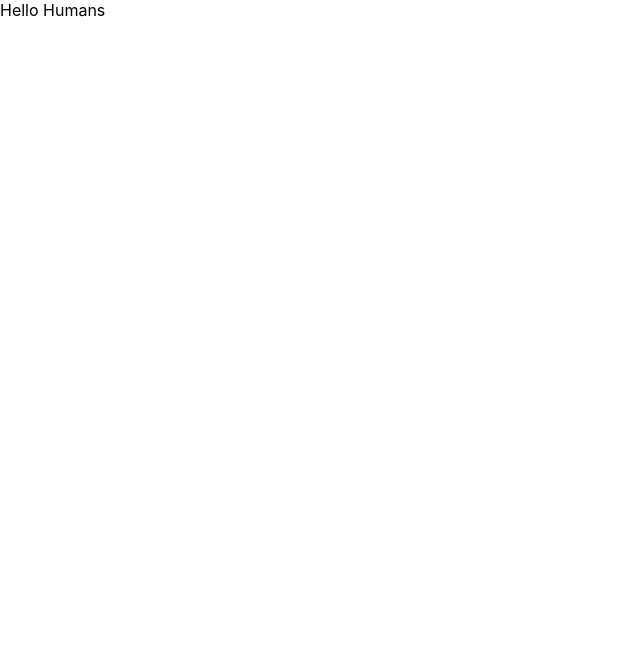
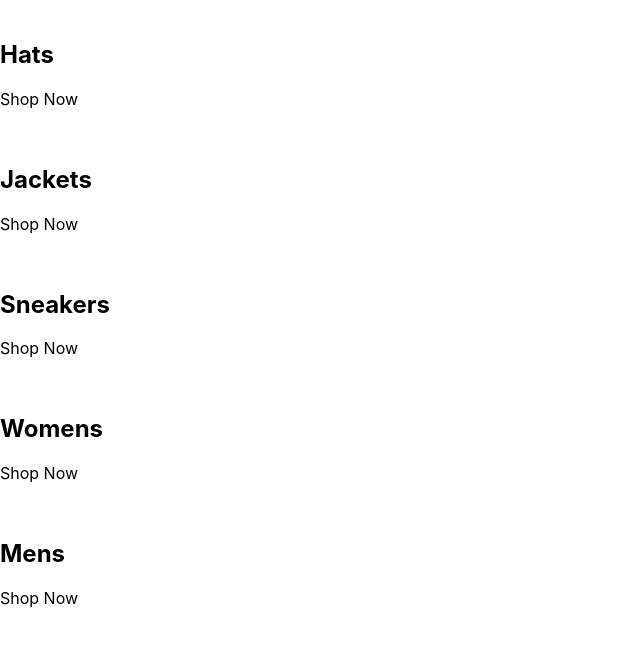
Before and after one commit to Stephen-Roach/cool-clothing-co, a React (Create React App) app: page / in a window 1280 px wide. Shown: the top 646 px of the page, without its empty margins (0-640 px from the left). Built offline with nearby package versions, Linux system fonts and the light colour scheme.

Commit message:
scaffolding the home page

```diff
--- a/src/App.js
+++ b/src/App.js
@@ -1,5 +1,43 @@
 function App() {
-  return <div>Hello Humans</div>;
+  return (
+    <div className='categories-container'>
+      <div className='category-container'>
+        <img src='' alt='' />
+        <div className='category-body-conatiner'>
+          <h2>Hats</h2>
+          <p>Shop Now</p>
+        </div>
+      </div>
+      <div className='category-container'>
+        <img src='' alt='' />
+        <div className='category-body-conatiner'>
+          <h2>Jackets</h2>
+          <p>Shop Now</p>
+        </div>
+      </div>
+      <div className='category-container'>
+        <img src='' alt='' />
+        <div className='category-body-conatiner'>
+          <h2>Sneakers</h2>
+          <p>Shop Now</p>
+        </div>
+      </div>
+      <div className='category-container'>
+        <img src='' alt='' />
+        <div className='category-body-conatiner'>
+          <h2>Womens</h2>
+          <p>Shop Now</p>
+        </div>
+      </div>
+      <div className='category-container'>
+        <img src='' alt='' />
+        <div className='category-body-conatiner'>
+          <h2>Mens</h2>
+          <p>Shop Now</p>
+        </div>
+      </div>
+    </div>
+  );
 }
 
 export default App;
```
